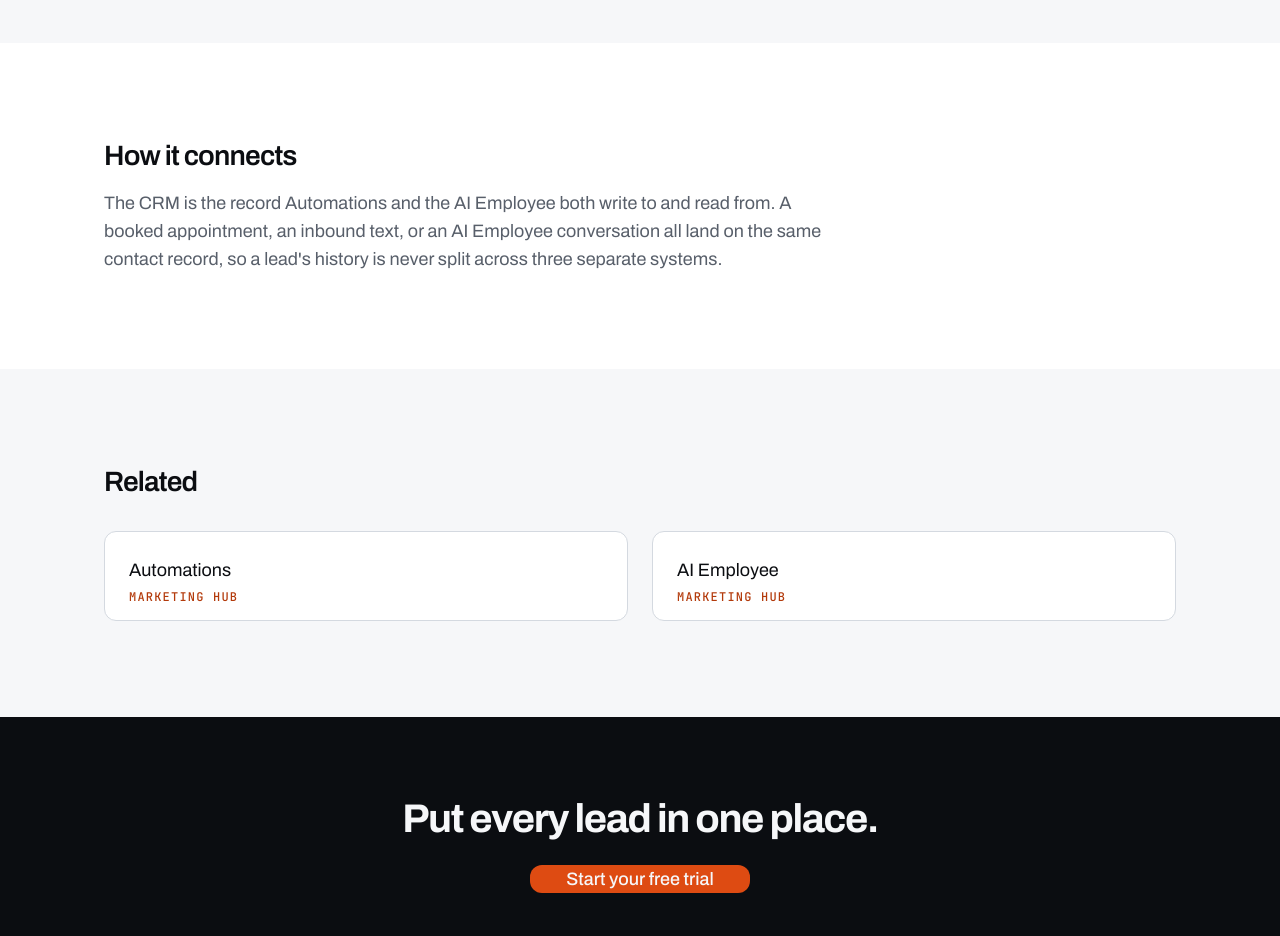
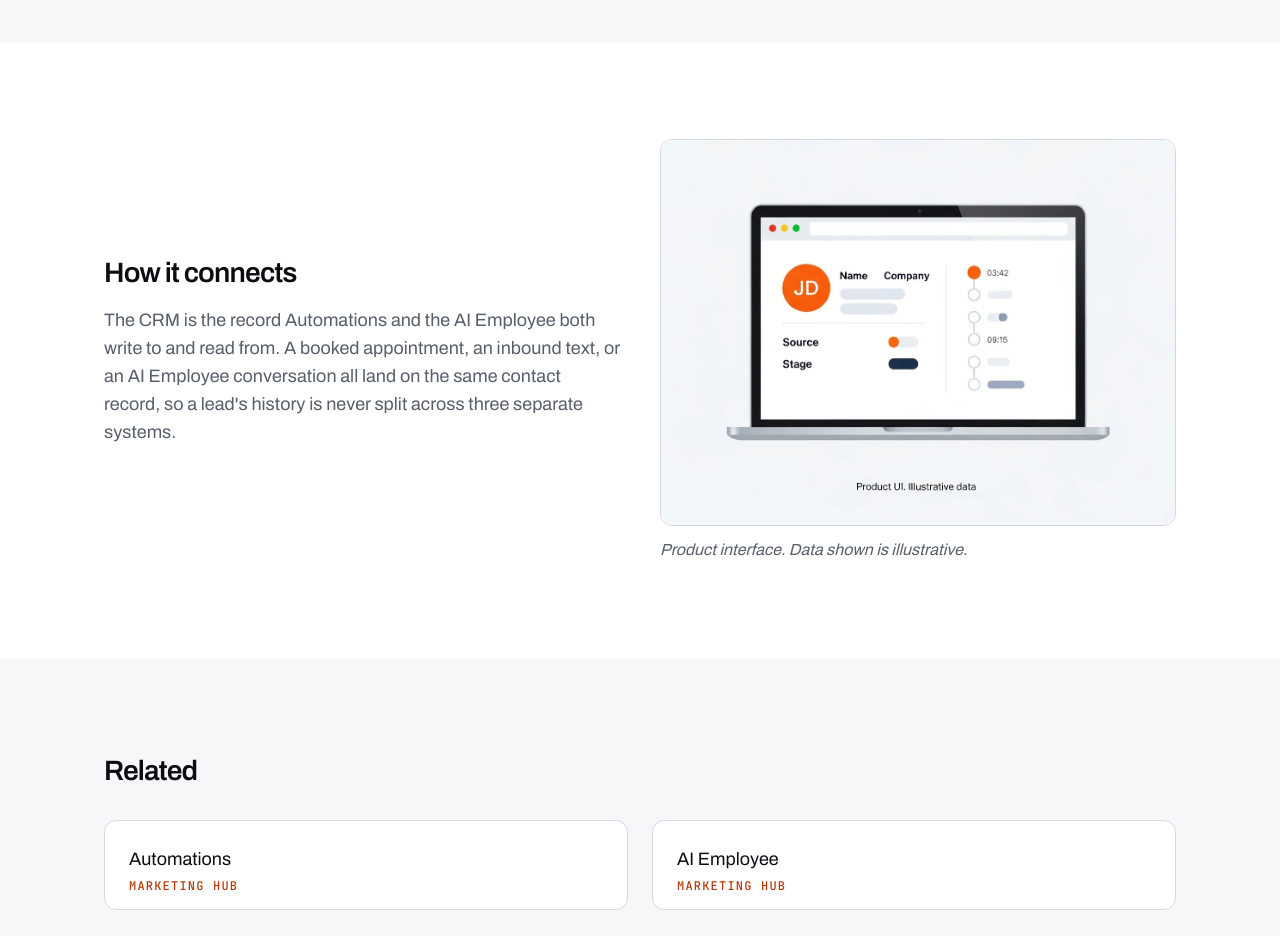
Before and after one commit to alyvonai/alyvon-marketing-site, a Next.js app: page /marketing-hub/crm in a window 1280 px wide. Shown: the part 880-1816 px from the top of the page. Built offline with nearby package versions, Linux system fonts and the light colour scheme.

Commit message:
feat: wire CRM contact-record imagery into MediaFrame slot

```diff
--- a/app/marketing-hub/crm/page.tsx
+++ b/app/marketing-hub/crm/page.tsx
@@ -2,6 +2,8 @@ import Link from "next/link"
 import { History, LayoutList, UserCheck } from "lucide-react"
 import { buttonVariants } from "@/components/ui/button"
 import { Card, CardDescription, CardHeader, CardTitle } from "@/components/ui/card"
+import { MediaFrame } from "@/components/ui/media-frame"
+import { IllustrativeCaption } from "@/components/ui/illustrative-caption"
 import { Section } from "@/components/marketing/section"
 import { Hero } from "@/components/marketing/hero"
 import { CtaBand } from "@/components/marketing/cta-band"
@@ -72,7 +74,8 @@ export default function CrmDetailPage() {
       </Section>
 
       <Section tone="canvas">
-        <div className="flex max-w-[720px] flex-col gap-4">
+        <div className="grid gap-10 lg:grid-cols-2 lg:items-center">
+          <div className="flex flex-col gap-4">
             <h2 className="text-display-m text-text-primary">How it connects</h2>
             <p className="text-body-l text-text-secondary">
               The CRM is the record Automations and the AI Employee both write to and read from. A
@@ -80,6 +83,16 @@ export default function CrmDetailPage() {
               same contact record, so a lead&apos;s history is never split across three separate
               systems.
             </p>
+          </div>
+          <div className="flex flex-col gap-3">
+            <MediaFrame
+              src="/images/marketing-hub/crm-contact-record.webp"
+              alt="A CRM contact record showing a lead's full history in one place: messages, bookings, and notes on a single timeline"
+              aspect="4:3"
+              sizes="(min-width: 1024px) 560px, 100vw"
+            />
+            <IllustrativeCaption>Product interface. Data shown is illustrative.</IllustrativeCaption>
+          </div>
         </div>
       </Section>
 
```
Lines whose indentation alone changed are shown as unchanged.
